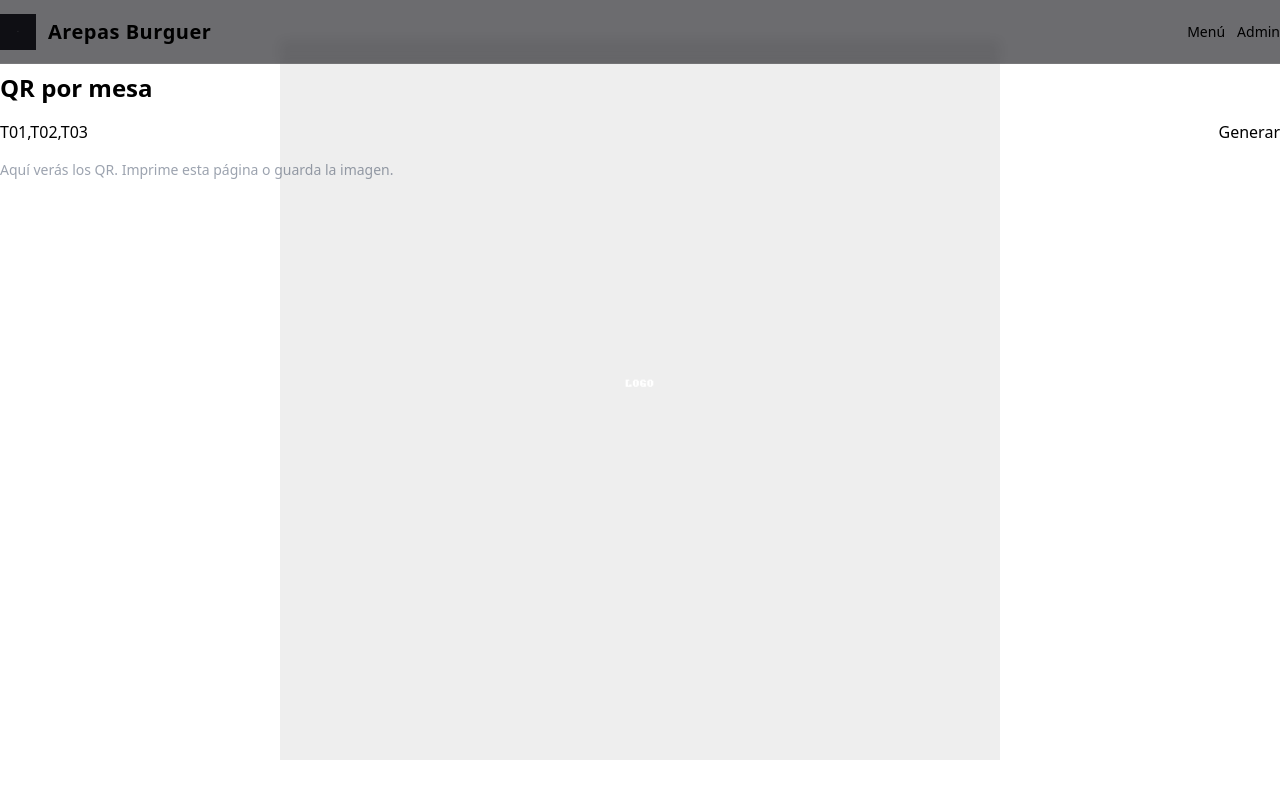
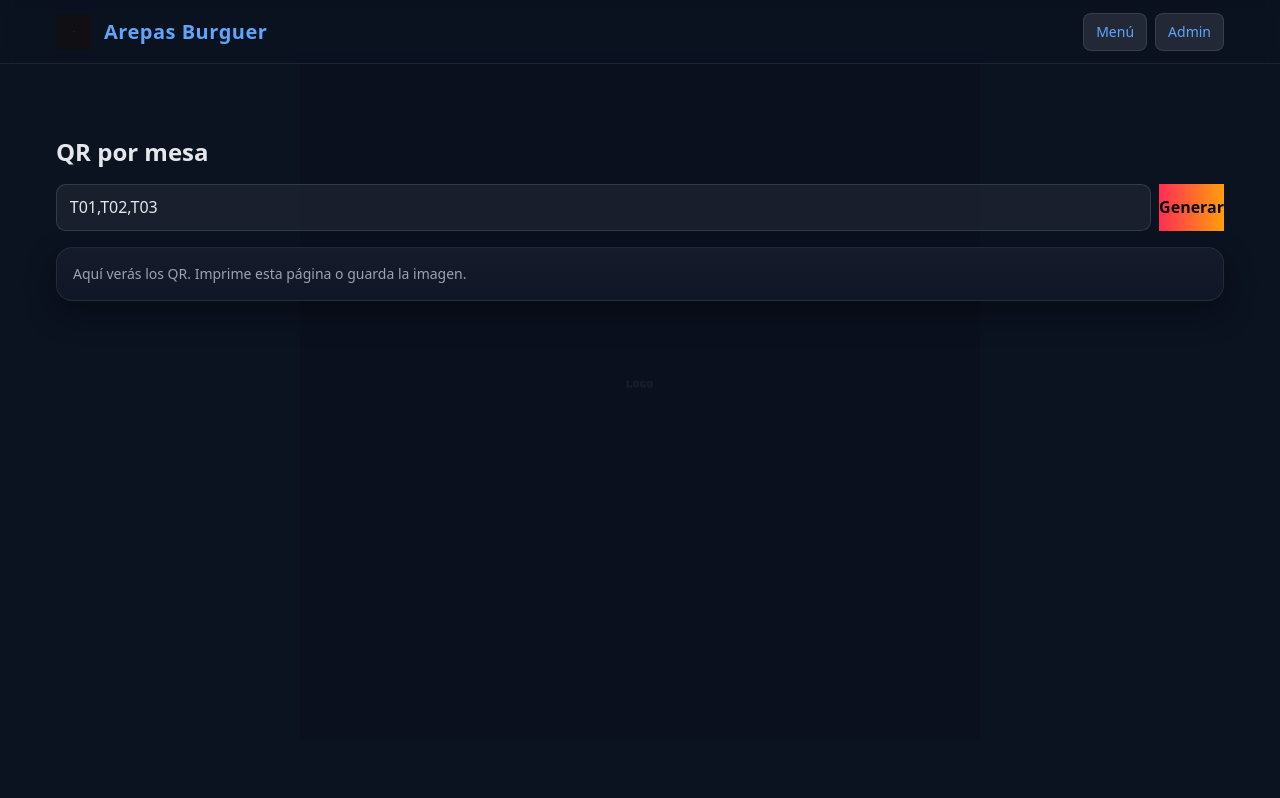
Before and after one commit to Maicolalvarez-debug/arepas-burguer-v2, a Next.js app: page /admin/qr in a window 1280 px wide. Built offline with nearby package versions, Linux system fonts and the light colour scheme.

Commit message:
Add files via upload

```diff
--- a/app/globals.css
+++ b/app/globals.css
@@ -1,7 +1,53 @@
 @tailwind base;
 @tailwind components;
 @tailwind utilities;
-:root { --header-h:64px }
-.site-header{position:fixed;top:0;left:0;right:0;height:var(--header-h);z-index:40;background:rgba(10,10,15,.6);backdrop-filter: blur(6px); border-bottom:1px solid rgba(255,255,255,.08)}
-.page-wrap{padding-top:calc(var(--header-h) + 8px)}
-body::before{content:"";position:fixed;inset:0;pointer-events:none;opacity:.07;background-image:url('/logo.png');background-repeat:no-repeat;background-position:center center;background-size:min(70vw,720px) auto;filter:grayscale(100%)}
+
+/* Paleta y helpers */
+:root{
+  --bg:#0b1220;
+  --card:#111827;
+  --ink:#e5e7eb;
+  --muted:#9ca3af;
+  --brand:#ff2d55;
+  --brand2:#ff9f0a;
+  --header-h:64px;
+}
+
+html, body { min-height: 100%; background: var(--bg); color: var(--ink); }
+a { color: #60a5fa; }
+.container { max-width: 1200px; margin: 0 auto; padding: 0 1rem; }
+.card { border-radius: 1rem; background: linear-gradient(180deg, #151b2b, #0f1625); border: 1px solid rgba(255,255,255,.08); box-shadow: 0 12px 30px rgba(0,0,0,.35); padding: 1rem; }
+.btn { @apply inline-flex items-center justify-center px-3 py-2 rounded-lg border border-white/10 bg-white/10 hover:bg-white/15 transition; }
+.btn-primary { background: linear-gradient(90deg, var(--brand), var(--brand2)); color: #0a0a0a; font-weight: 700; border: none; }
+.input, textarea, select { width: 100%; padding: .65rem .8rem; border-radius: .6rem; background: rgba(255,255,255,.06); border: 1px solid rgba(255,255,255,.12); outline: none; color: var(--ink); }
+.label{ font-size:.85rem; color:var(--muted); margin-bottom:.25rem; display:block; }
+
+/* Header fijo */
+.site-header{ position: fixed; inset: 0 0 auto 0; height: var(--header-h); z-index: 40;
+  background: rgba(11,18,32,.6); backdrop-filter: blur(6px); border-bottom: 1px solid rgba(255,255,255,.08);
+}
+.page-wrap{ padding-top: calc(var(--header-h) + 8px); }
+
+/* Marca de agua: NO rompe el layout ni Tailwind */
+body::before{
+  content:""; position: fixed; inset: 0; pointer-events: none; z-index: 0;
+  background-image: url('/logo.png');
+  background-repeat: no-repeat; background-position: center; background-size: min(70vw, 680px) auto;
+  opacity: .06; filter: grayscale(100%);
+}
+/* Eleva el contenido por encima de la marca de agua */
+.page-wrap, .site-header { position: relative; z-index: 1; }
+
+/* Responsive helpers */
+.grid-menu { display: grid; gap: 1rem; grid-template-columns: 1fr; }
+@media (min-width: 640px) { .grid-menu { grid-template-columns: repeat(2, minmax(0,1fr)); } }
+@media (min-width: 1024px) { .grid-menu { grid-template-columns: repeat(3, minmax(0,1fr)); } }
+.product-img { width: 100%; height: 10rem; object-fit: cover; border-radius: .75rem; }
+
+/* Modal */
+.modal-open{ overflow:hidden }
+.modal-backdrop{ position:fixed; inset:0; background:rgba(0,0,0,.6); display:flex; align-items:center; justify-content:center; z-index:50 }
+.modal-card{ background: linear-gradient(180deg,#141b2b,#0f1625); border:1px solid rgba(255,255,255,.12); border-radius: 1rem; padding:1rem; width:100%; max-width:32rem; box-shadow:0 20px 60px rgba(0,0,0,.45) }
+.qty{ display:flex; align-items:center; gap:.5rem }
+.qty button{ width:2rem; height:2rem; border-radius:.5rem; border:1px solid rgba(255,255,255,.12); background:rgba(255,255,255,.08) }
+.qty input{ width:3rem; text-align:center; background:rgba(255,255,255,.06); border:1px solid rgba(255,255,255,.12); padding:.3rem .4rem; border-radius:.4rem }
--- a/app/layout.tsx
+++ b/app/layout.tsx
@@ -2,19 +2,23 @@ import "./globals.css";
 import Link from "next/link";
 import Image from "next/image";
 
-export const metadata = { title: "Arepas Burguer", description: "Menú, pedidos y administración" };
+export const metadata = {
+  title: "Arepas Burguer",
+  description: "Menú, pedidos y administración",
+  viewport: "width=device-width, initial-scale=1" // asegura buen viewport en móvil
+};
 
 export default function RootLayout({ children }: { children: React.ReactNode }) {
   return (
     <html lang="es">
       <body>
-        <header className="site-header header-ribbon">
+        <header className="site-header">
           <div className="container h-full flex items-center justify-between">
             <Link href="/" className="flex items-center gap-3">
               <Image src="/logo.png" width={36} height={36} alt="Arepas Burguer" />
               <span className="font-extrabold text-xl tracking-wide">Arepas Burguer</span>
             </Link>
-            <nav className="flex gap-3 text-sm">
+            <nav className="flex gap-2 text-sm">
               <Link className="btn" href="/menu">Menú</Link>
               <Link className="btn" href="/admin">Admin</Link>
             </nav>
```
Also changed, not shown: README_STYLE.txt (added).
